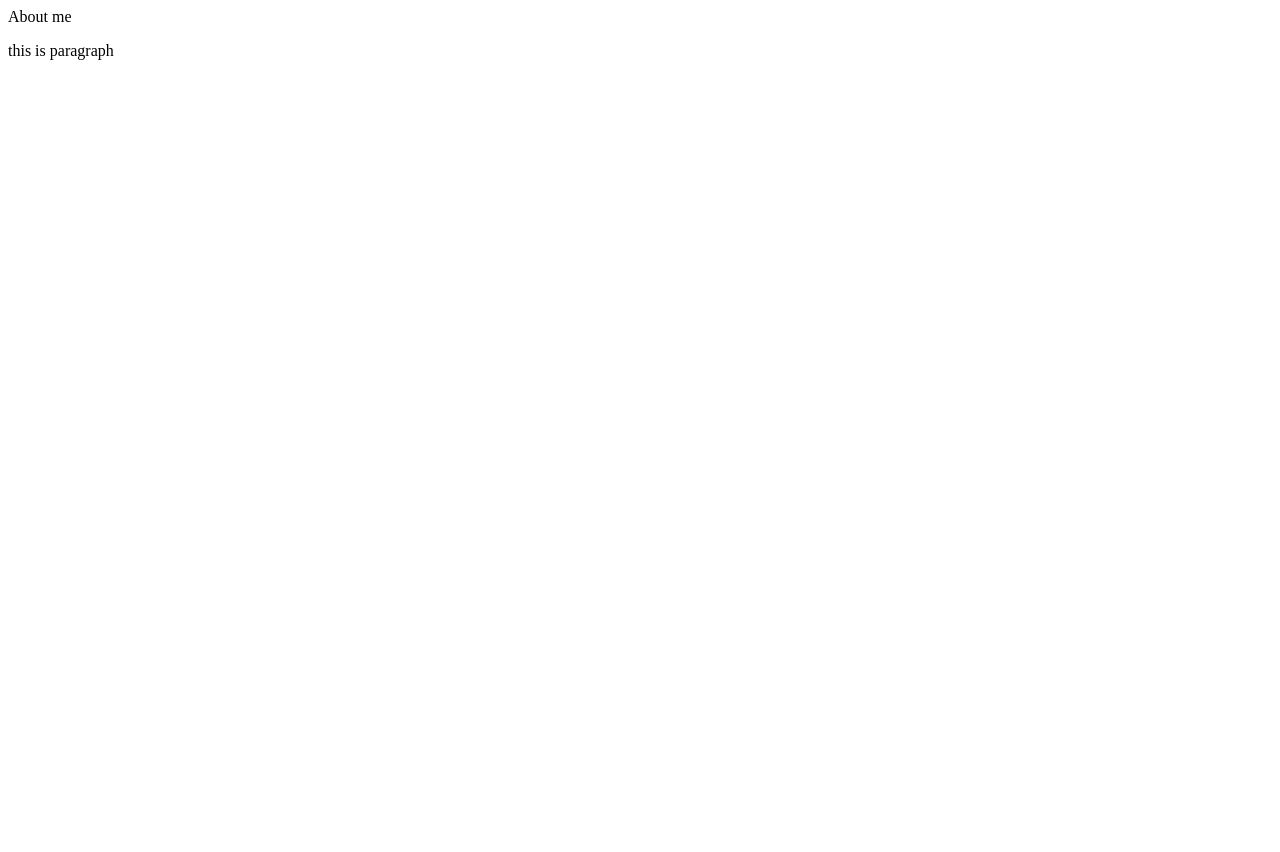
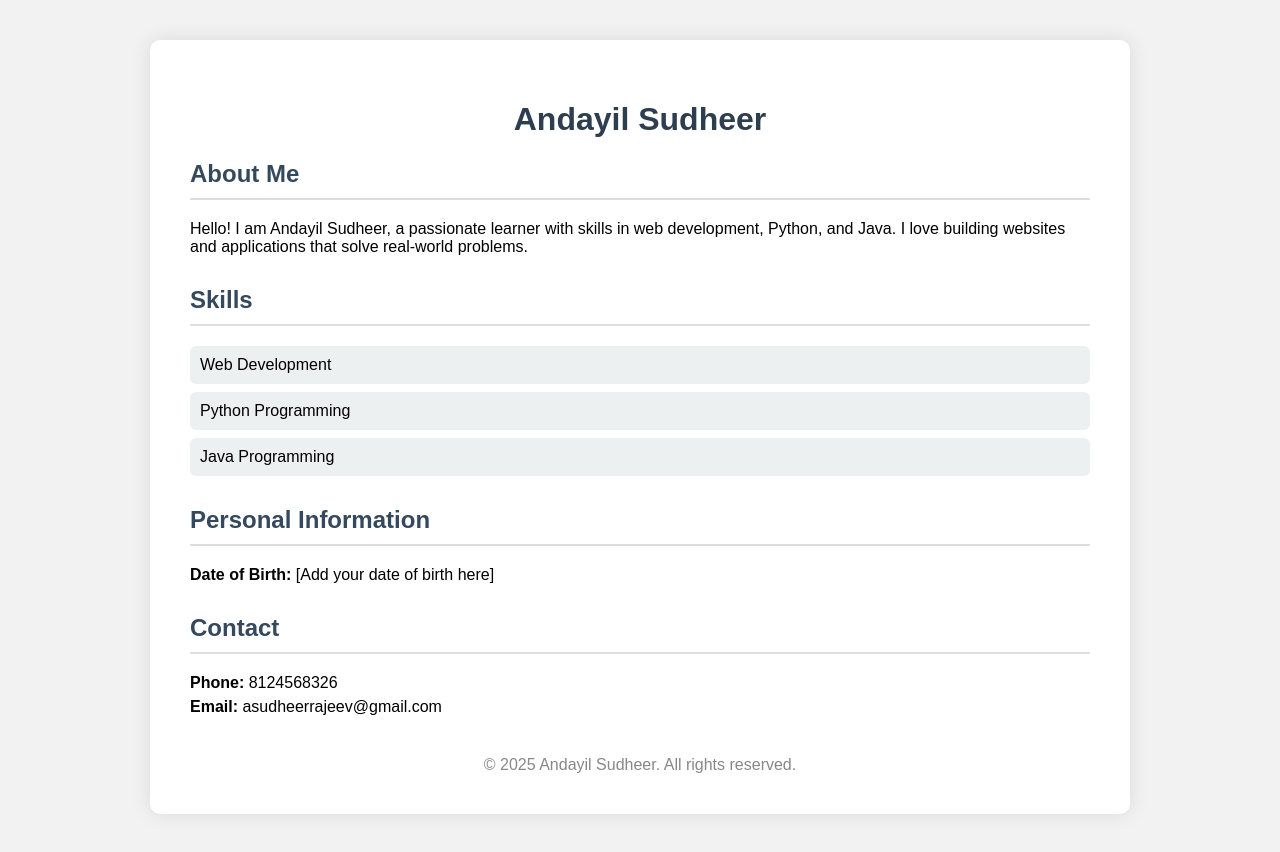
Before and after one commit to Andayilsudheer/Portfolio, a plain HTML site: page index.html in a window 1280 px wide. Before the commit the page ends 800 px from the top, so only its background shows below. Drawn offline with Linux system fonts and the light colour scheme.

Commit message:
Add files via upload

```diff
--- a/index.html
+++ b/index.html
@@ -1,27 +1,99 @@
 <!DOCTYPE html>
 <html lang="en">
 <head>
-    <meta charset="UTF-8">
-    <meta name="viewport" content="width=device-width, initial-scale=1.0">
-    <title>Document</title>
- <style>
-      #container{
-        margin: 20px;
-      }
-      {<h2>
-       color:blue20;
+  <meta charset="UTF-8">
+  <meta name="viewport" content="width=device-width, initial-scale=1">
+  <title>Andayil Sudheer - Portfolio</title>
+  <style>
+    body {
+      font-family: Arial, sans-serif;
+      background: #f2f2f2;
+      margin: 0;
+      padding: 0;
     }
- </style>
 
+    .container {
+      max-width: 900px;
+      margin: 40px auto;
+      background: white;
+      padding: 40px;
+      border-radius: 10px;
+      box-shadow: 0 0 20px rgba(0, 0, 0, 0.1);
+    }
 
+    h1 {
+      text-align: center;
+      color: #2c3e50;
+    }
+
+    .section {
+      margin-bottom: 30px;
+    }
+
+    .section h2 {
+      color: #34495e;
+      border-bottom: 2px solid #ddd;
+      padding-bottom: 10px;
+    }
+
+    .section ul {
+      list-style: none;
+      padding-left: 0;
+    }
+
+    .section ul li {
+      background: #ecf0f1;
+      margin: 8px 0;
+      padding: 10px;
+      border-radius: 6px;
+    }
+
+    .contact p {
+      margin: 6px 0;
+      font-size: 16px;
+    }
+
+    footer {
+      text-align: center;
+      margin-top: 40px;
+      color: #888;
+    }
+  </style>
 </head>
 <body>
-    <div id="#container"
-      <h2>About me </h2>
-      <p> this is paragraph</p>
 
+  <div class="container">
+    <h1>Andayil Sudheer</h1>
 
+    <div class="section">
+      <h2>About Me</h2>
+      <p>Hello! I am Andayil Sudheer, a passionate learner with skills in web development, Python, and Java. I love building websites and applications that solve real-world problems.</p>
+    </div>
 
+    <div class="section">
+      <h2>Skills</h2>
+      <ul>
+        <li>Web Development</li>
+        <li>Python Programming</li>
+        <li>Java Programming</li>
+      </ul>
     </div>
+
+    <div class="section">
+      <h2>Personal Information</h2>
+      <p><strong>Date of Birth:</strong> [Add your date of birth here]</p>
+    </div>
+
+    <div class="section contact">
+      <h2>Contact</h2>
+      <p><strong>Phone:</strong> 8124568326</p>
+      <p><strong>Email:</strong> asudheerrajeev@gmail.com</p>
+    </div>
+
+    <footer>
+      &copy; 2025 Andayil Sudheer. All rights reserved.
+    </footer>
+  </div>
+
 </body>
 </html>
```
